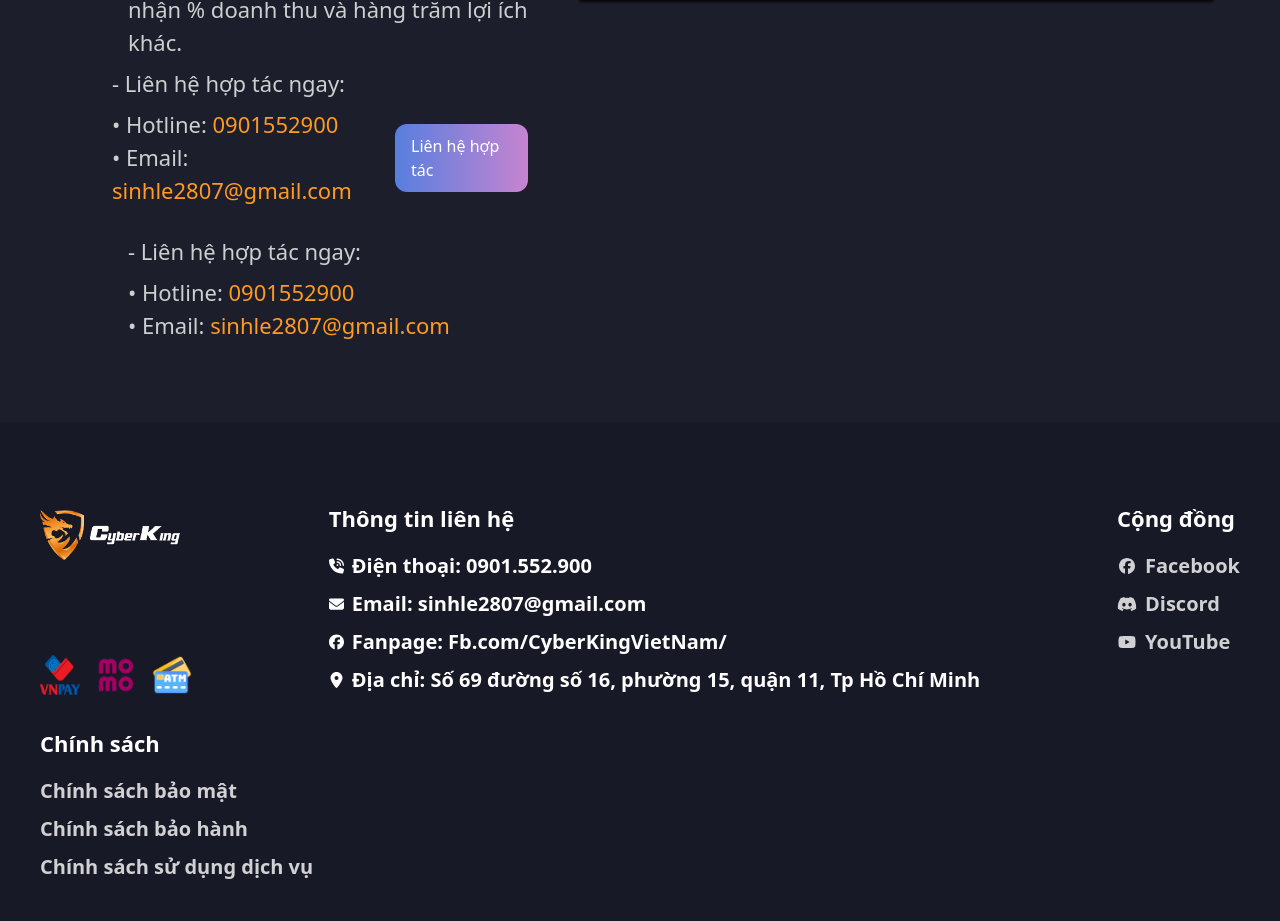
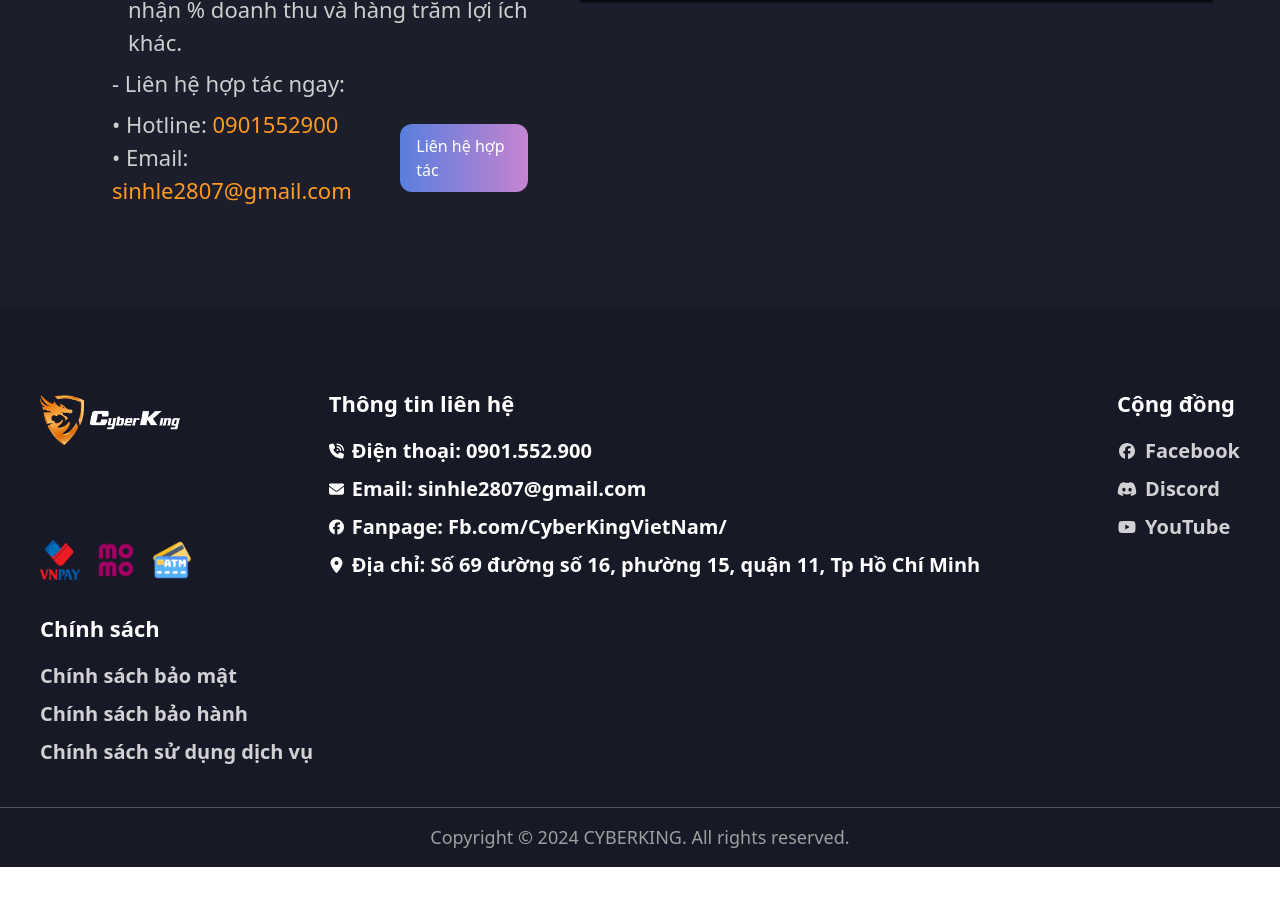
Before and after one commit to KhanhHP2001/Cyberking, a React (Vite) app: page / in a window 1280 px wide. Shown: the part 2260-3181 px from the top of the page. After the commit the page ends 3127 px from the top, so only its background shows below. Built offline with nearby package versions, Linux system fonts and the light colour scheme.

Commit message:
update content

```diff
--- a/src/component/content/content.tsx
+++ b/src/component/content/content.tsx
@@ -31,7 +31,7 @@ const Content: React.FC = () => {
             <p className="text-[22px] text-[#cdcfcf] py-2 font-medium">
               - Liên hệ hợp tác ngay:
             </p>
-            <div className="flex flex-col md:flex-row md:items-center">
+            <div className="flex flex-col lg:flex-row lg:items-center">
               <div className="flex flex-col">
                 <a href="tel:0901552900" target="_blank" className="text-[22px] text-[#cdcfcf] font-medium before:content-['\2022\0020'] before:text-[#cdcfcf]">
                   Hotline: <span className="text-[#FF9A23]">0901552900</span>
@@ -44,7 +44,7 @@ const Content: React.FC = () => {
               <a
                 href="tel:0901552900"
                 target="_blank"
-                className="ml-0 mt-5 md:mt-0 bg-gradient-to-r opacity-100 hover:opacity-70 flex justify-center items-center from-[#5e89f2e6] to-[#d88fe2e6] text-white px-4 py-[10px] rounded-xl"
+                className="ml-0 mt-5 md:mt-0 ml-0 md:ml-5 bg-gradient-to-r opacity-100 hover:opacity-70 flex justify-center items-center from-[#5e89f2e6] to-[#d88fe2e6] text-white px-4 py-[10px] rounded-xl"
               >
                 {/* <img
                   src={iconDownload}
@@ -59,30 +59,7 @@ const Content: React.FC = () => {
             <img src={contentImage2} alt="Banner Background" />
           </div>
         </div>
-        <div className="flex items-center px-4 md:px-0 xl:px-32 justify-start md:justify-around xl:justify-start w-full">
-          <div className="flex flex-col">
-            <p className="text-[12px] xl:text-[22px] text-[#cdcfcf] py-2 font-medium">
-              - Liên hệ hợp tác ngay:
-            </p>
-            <a href="tel:0901552900" target="_blank" className="text-[12px] xl:text-[22px] text-[#cdcfcf] font-medium before:content-['\2022\0020'] before:text-[#cdcfcf]">
-              Hotline: <span className="text-[#FF9A23]">0901552900</span>
-            </a>
-            <a href="mailto:sinhle2807@gmail.com" target="_blank" className="text-[12px] xl:text-[22px] text-[#cdcfcf] font-medium before:content-['\2022\0020'] before:text-[#cdcfcf]">
-              Email: <span className="text-[#FF9A23]">sinhle2807@gmail.com</span>
-            </a>
-          </div>
-          {/* <a
-            // href="/CyberKingSetup0.1.0.exe"
-            className="hidden ml-8 bg-gradient-to-r text-[12px] xl:text-[22px] opacity-100 hover:opacity-70 md:flex justify-center items-center from-[#5e89f2e6] to-[#d88fe2e6] text-white px-4 py-[10px] rounded-xl"
-          >
-            <img
-              src={iconDownload}
-              alt="Banner Background"
-              className="h-8 mr-2"
-            />
-            Tải xuống bản hợp tác
-          </a> */}
-        </div>
+
       </section>
     </>
   );
```
